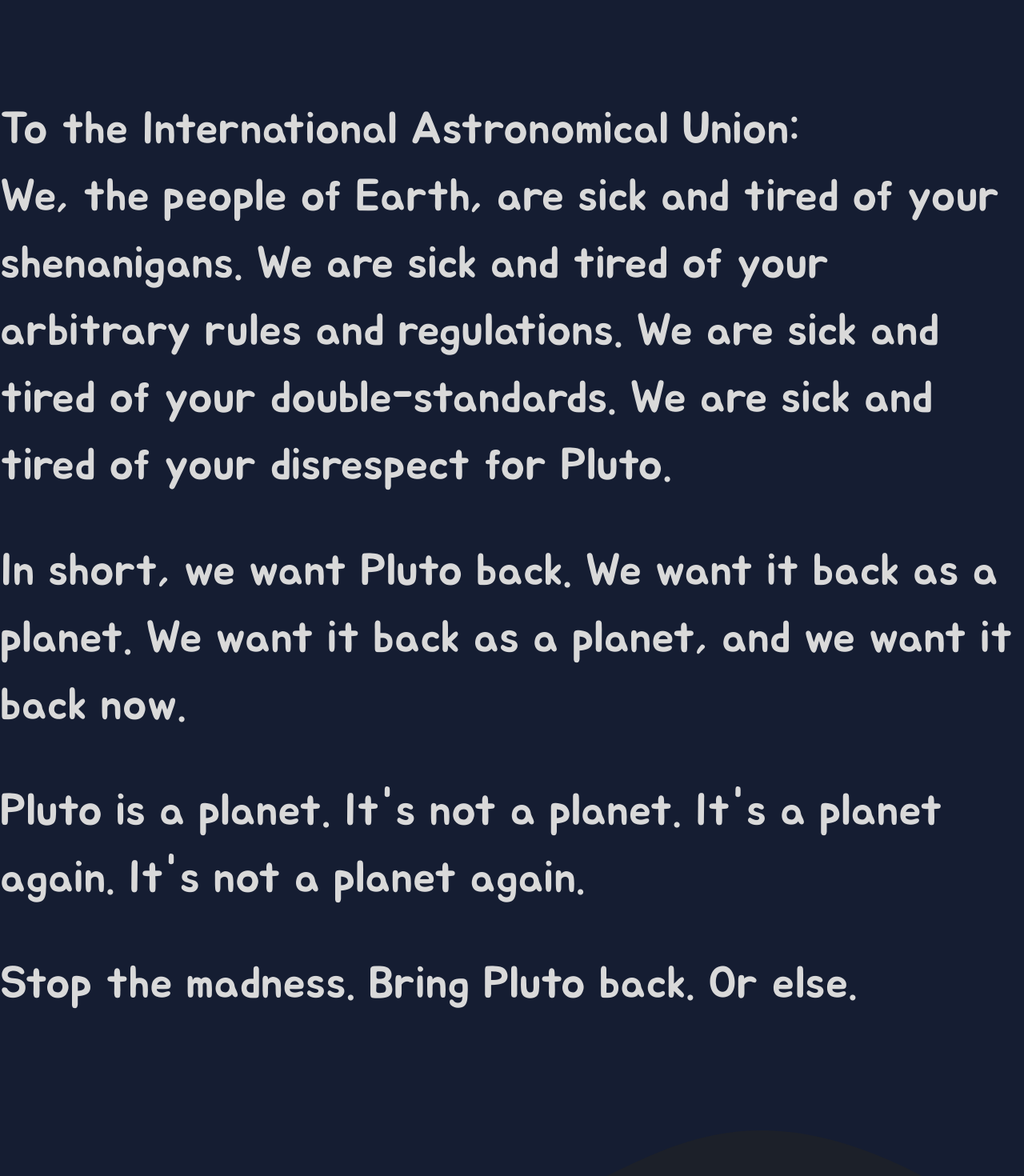
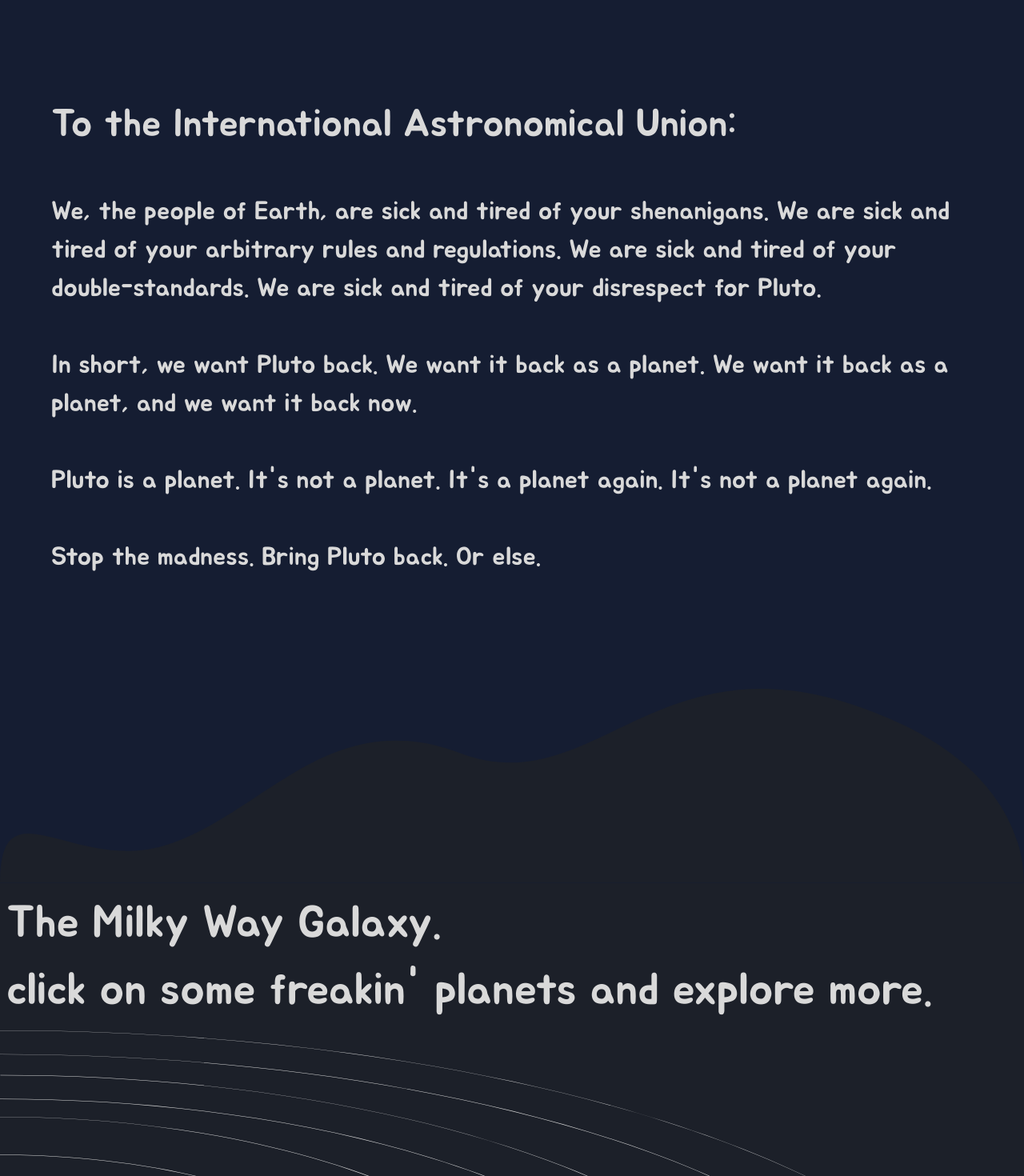
Before and after one commit to emilygorelik/reconsiderpluto, a React (Vite) app: page / in a window 1280 px wide. Shown: the part 1480-2950 px from the top of the page at 80% size. Built offline with nearby package versions, Linux system fonts and the light colour scheme; what tailwindcss-animated would draw is missing.

Commit message:
scalability hehe

```diff
--- a/src/routes/Landing/Details/Details.tsx
+++ b/src/routes/Landing/Details/Details.tsx
@@ -1,23 +1,25 @@
 export const Details = () => {
   return (
-    <div className="relative flex flex-col gap-y-12 pb-96">
-      <p className="font-jua text-56 text-light-grey">
+    <div className="relative px-4 pb-96 md:px-16">
+      <p className="font-jua text-[3em] text-light-grey ">
         To the International Astronomical Union:
+      </p>
+      <p className=" font-jua text-[2em] text-light-grey ">
         <br />
         We, the people of Earth, are sick and tired of your shenanigans. We are
         sick and tired of your arbitrary rules and regulations. We are sick and
         tired of your double-standards. We are sick and tired of your disrespect
         for Pluto.
-      </p>
-      <p className="font-jua text-56 text-light-grey">
+        <br />
+        <br />
         In short, we want Pluto back. We want it back as a planet. We want it
         back as a planet, and we want it back now.
-      </p>
-      <p className="font-jua text-56 text-light-grey">
+        <br />
+        <br />
         Pluto is a planet. It's not a planet. It's a planet again. It's not a
         planet again.
-      </p>
-      <p className="font-jua text-56 text-light-grey">
+        <br />
+        <br />
         Stop the madness. Bring Pluto back. Or else.
       </p>
     </div>
--- a/src/routes/Landing/Fedup/Fedup.tsx
+++ b/src/routes/Landing/Fedup/Fedup.tsx
@@ -41,8 +41,10 @@
     <div className="relative flex min-h-screen bg-dark-grey">
       <SquiglyTop className="absolute bottom-[99%] left-0 w-full" />
       <div className="my-auto w-1/2 p-16">
-        <p className="font-jua text-56 text-light-grey">Fed up? So are we.</p>
-        <p className="font-jua text-24 text-light-grey">
+        <p className="font-jua text-[3.5em] text-light-grey">
+          Fed up? So are we.
+        </p>
+        <p className="font-jua text-[1.2em] text-light-grey">
           "Research" says Pluto isn't a planet partially due to the fact that it
           hasn't cleared its orbit of debris. Well, neither has Earth. So, if
           Pluto isn't a planet, neither are we.
```
